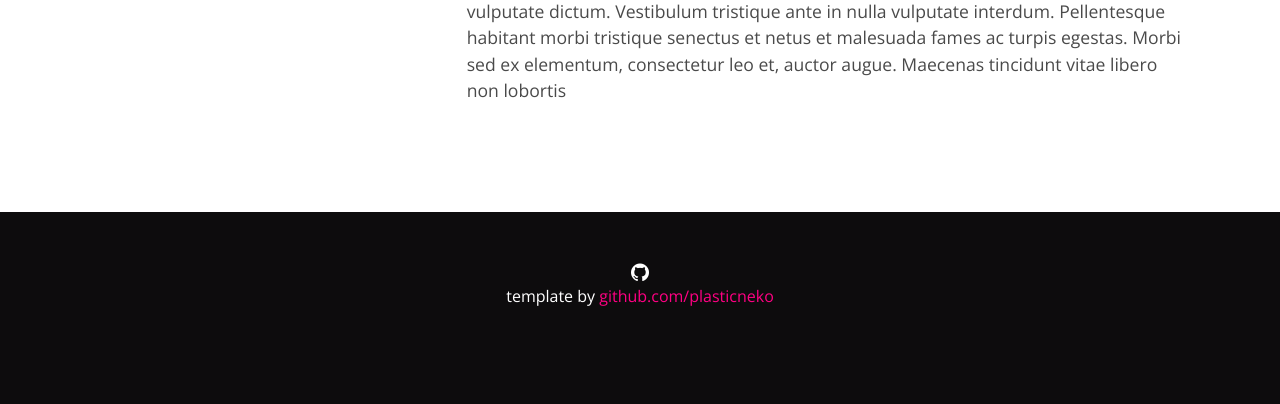
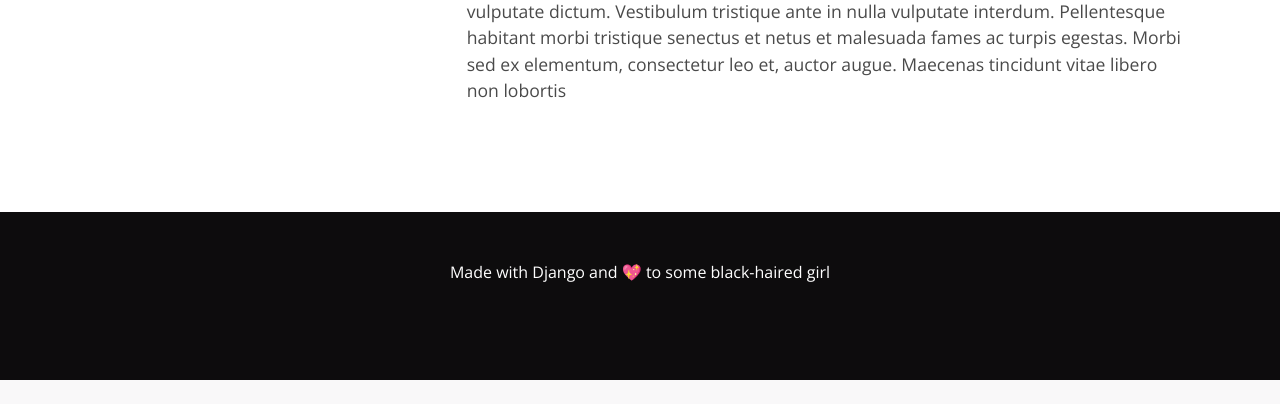
Before and after one commit to IvanProgramming/Blog, a Django app: page /post/1 in a window 1280 px wide. Shown: the part 1535-1939 px from the top of the page. After the commit the page ends 1915 px from the top, so only its background shows below. Run offline with Django 3.2, Linux system fonts and the light colour scheme.

Commit message:
🔃 Updated footer template

```diff
--- a/templates/footer.html
+++ b/templates/footer.html
@@ -2,10 +2,7 @@
 <div class="hero-footer footer footer-custom">
     <div class="container">
         <div class="has-text-centered">
-	  <span class="icon">
-	    <i class="fa fa-github"></i>
-	  </span>
-            <p>template by <a href="http://github.com/plasticneko">github.com/plasticneko</a></p>
+            <p>Made with Django and 💖 to some black-haired girl</p>
         </div>
     </div>
 </div>
```
